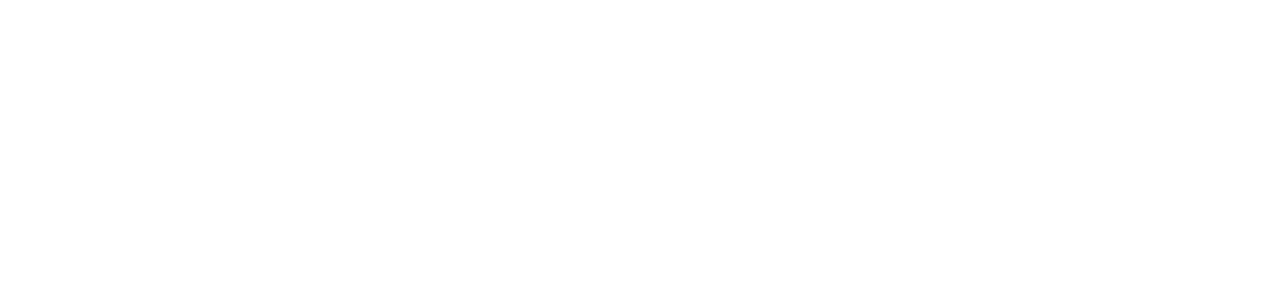
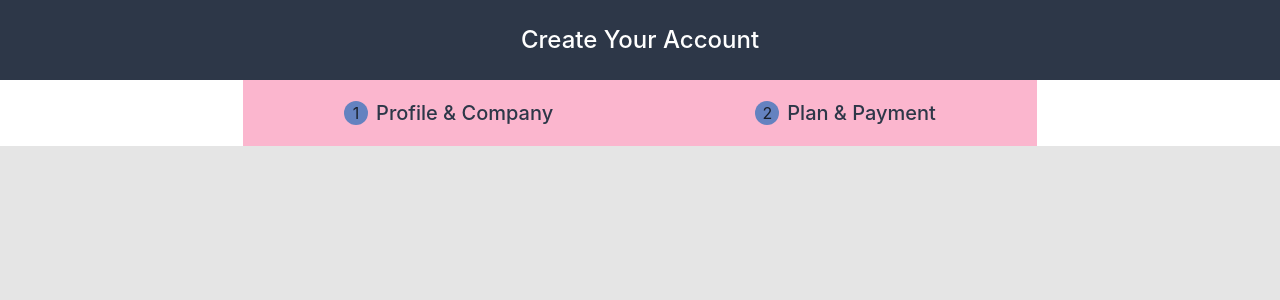
Before and after one commit to Amrita-padhy/manage-bill, a React (Vite) app: page /onboard in a window 1280 px wide. Before the commit this address had no page. Shown: the top 300 px of the page. Built offline with nearby package versions, Linux system fonts and the light colour scheme.

Commit message:
rearrange the folder structure

```diff
--- a/src/App.jsx
+++ b/src/App.jsx
@@ -1,11 +1,11 @@
 import { useState } from "react";
 import { BrowserRouter, Route, Routes } from "react-router-dom";
-
-import SignIn from "./components/auth/SignIn";
-import SignUp from "./components/auth/SingUp";
-import Home from "./components/Home";
+import Home from "./pages/Home";
 
 import "./App.css";
+import OnBoardPage from "./pages/OnBoardPage";
+import SignInPage from "./pages/auth/SignInPage";
+import SignUpPage from "./pages/auth/SingUpPage";
 
 function App() {
   const [count, setCount] = useState(0);
@@ -14,8 +14,9 @@ function App() {
     <BrowserRouter>
       <Routes>
         <Route path="/" element={<Home />} />
-        <Route path="/signIn" element={<SignIn />} />
-        <Route path="/signUp" element={<SignUp />} />
+        <Route path="/signIn" element={<SignInPage />} />
+        <Route path="/signUp" element={<SignUpPage />} />
+        <Route path="/onboard" element={<OnBoardPage />} />
       </Routes>
     </BrowserRouter>
   );
--- /dev/null
+++ b/src/pages/OnBoardPage.jsx
@@ -0,0 +1,96 @@
+import { Box, Heading, HStack, Stack, VStack } from "@chakra-ui/react";
+import React from "react";
+
+function OnBoardPage() {
+  return (
+    <Box w={"full"} h={"100vh"} bgColor={"#E5E5E5"}>
+      <Stack
+        w={"full"}
+        h={"80px"}
+        bgColor={"gray.700"}
+        display={"flex"}
+        alignItems={"center"}
+        justifyContent={"center"}
+      >
+        <Heading
+          color={"white"}
+          fontWeight={"500"}
+          fontSize={"24px"}
+          lineHeight={"24px"}
+        >
+          Create Your Account
+        </Heading>
+      </Stack>
+      <Box
+        w={"full"}
+        h={"66px"}
+        bgColor={"white"}
+        display={"flex"}
+        alignItems={"center"}
+        justifyContent={"center"}
+        gap={"40"}
+      >
+        <Box
+          w={"794px"}
+          h={"66px"}
+          bg={"pink.200"}
+          display={"flex"}
+          alignItems={"center"}
+          justifyContent={"space-around"}
+          flexDirection={["column", "row"]}
+        >
+          <HStack>
+            <Box
+              fontSize={"16px"}
+              lineHeight={"18px"}
+              display={"flex"}
+              alignItems={"center"}
+              justifyContent={"center"}
+              bgColor={"facebook.300"}
+              w={"8px"}
+              h={"18px"}
+              p={"3"}
+              borderRadius={"full"}
+            >
+              1
+            </Box>
+            <Heading
+              color={"gray.700"}
+              fontWeight={"500"}
+              fontSize={"20px"}
+              lineHeight={"24px"}
+            >
+              Profile & Company
+            </Heading>
+          </HStack>
+          <HStack display={["none", "flex"]}>
+            <Box
+              fontSize={"16px"}
+              lineHeight={"18px"}
+              display={"flex"}
+              alignItems={"center"}
+              justifyContent={"center"}
+              bgColor={"facebook.300"}
+              w={"8px"}
+              h={"18px"}
+              p={"3"}
+              borderRadius={"full"}
+            >
+              2
+            </Box>
+            <Heading
+              color={"gray.700"}
+              fontWeight={"500"}
+              fontSize={"20px"}
+              lineHeight={"24px"}
+            >
+              Plan & Payment
+            </Heading>
+          </HStack>
+        </Box>
+      </Box>
+    </Box>
+  );
+}
+
+export default OnBoardPage;
--- a/src/components/auth/SingUp.jsx
+++ b/src/pages/auth/SingUpPage.jsx
@@ -12,7 +12,7 @@ import {
 import {} from "react-icons/ai";
 
 import { useFormik, Form, Field } from "formik";
-import { basicSchema } from "../../schemas";
+import { basicSchema } from "../../common/validators";
 
 function SingUp() {
   const onSubmit = () => {
@@ -43,13 +43,7 @@ function SingUp() {
         justifyContent={"center"}
         alignItems={"center"}
       >
-        <Card
-          w={"330px"}
-          h={"686px"}
-          bgColor={"white"}
-          borderRadius={"2xl"}
-          padding={"2"}
-        >
+        <Card w={"330px"} bgColor={"white"} borderRadius={"2xl"} padding={"2"}>
           <VStack h={"auto"}>
             <Box>
               <Heading
@@ -58,6 +52,7 @@ function SingUp() {
                 fontWeight={"600"}
                 fontSize={"30px"}
                 textAlign={"center"}
+                marginTop={"1"}
               >
                 Ranger Up!
               </Heading>
@@ -97,7 +92,12 @@ function SingUp() {
                   }
                 />
                 {errors.firstName && touched.firstName ? (
-                  <Box textAlign={"end"} color={"red.600"} fontSize={"12px"}>
+                  <Box
+                    textAlign={"end"}
+                    // marginTop={"0px"}
+                    color={"red.600"}
+                    fontSize={"12px"}
+                  >
                     {errors.firstName}
                   </Box>
                 ) : (
```
Also changed, not shown: src/common/validators/index.js (renamed from src/schemas/index.js), src/pages/Home.jsx (renamed from src/components/Home.jsx), src/pages/auth/ForgetPasswordPage.jsx (renamed from src/components/auth/ForgetPassword.jsx), src/pages/auth/ResetPasswordPage.jsx (renamed from src/components/auth/ResetPassword.jsx), src/pages/auth/SignInPage.jsx (renamed from src/components/auth/SignIn.jsx).
